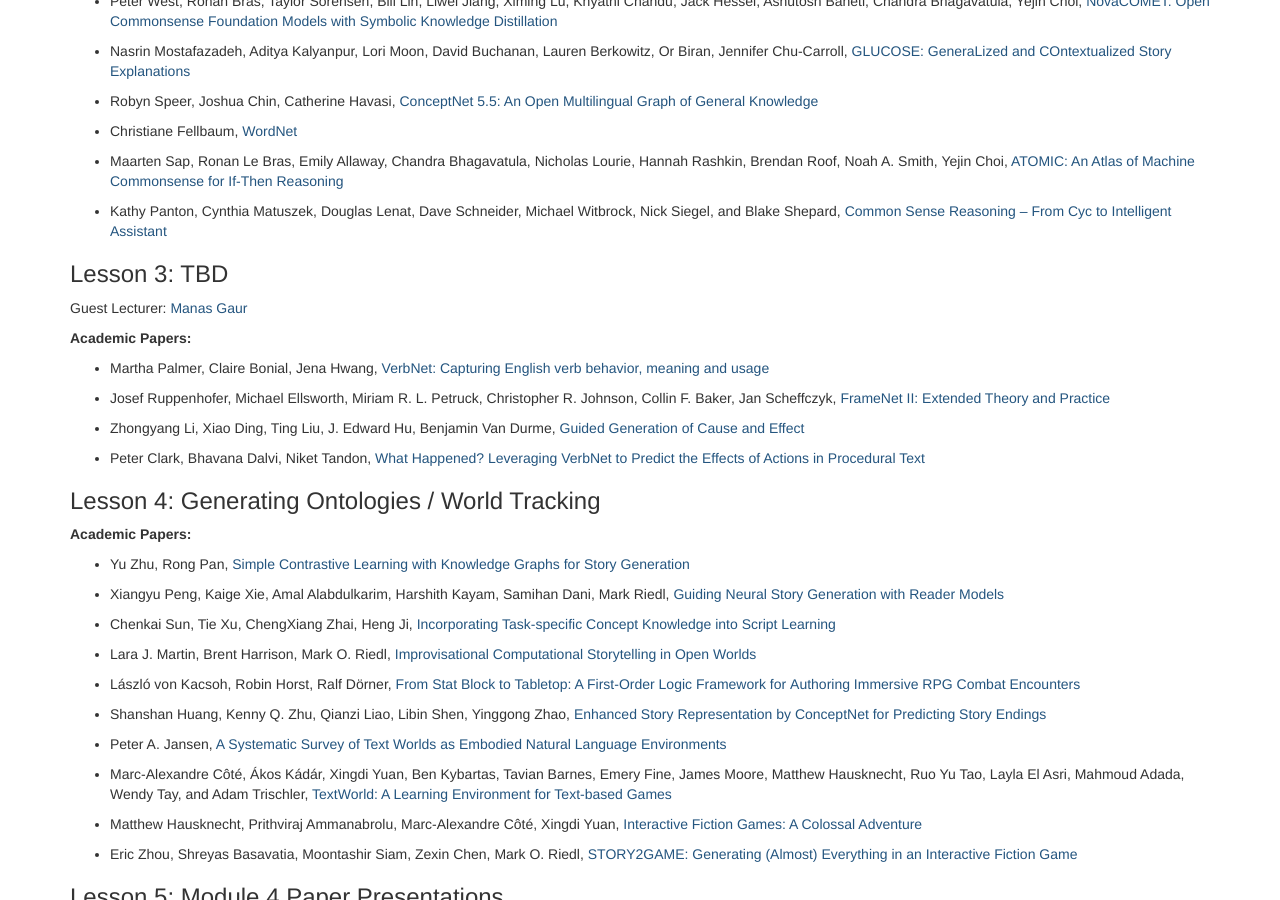
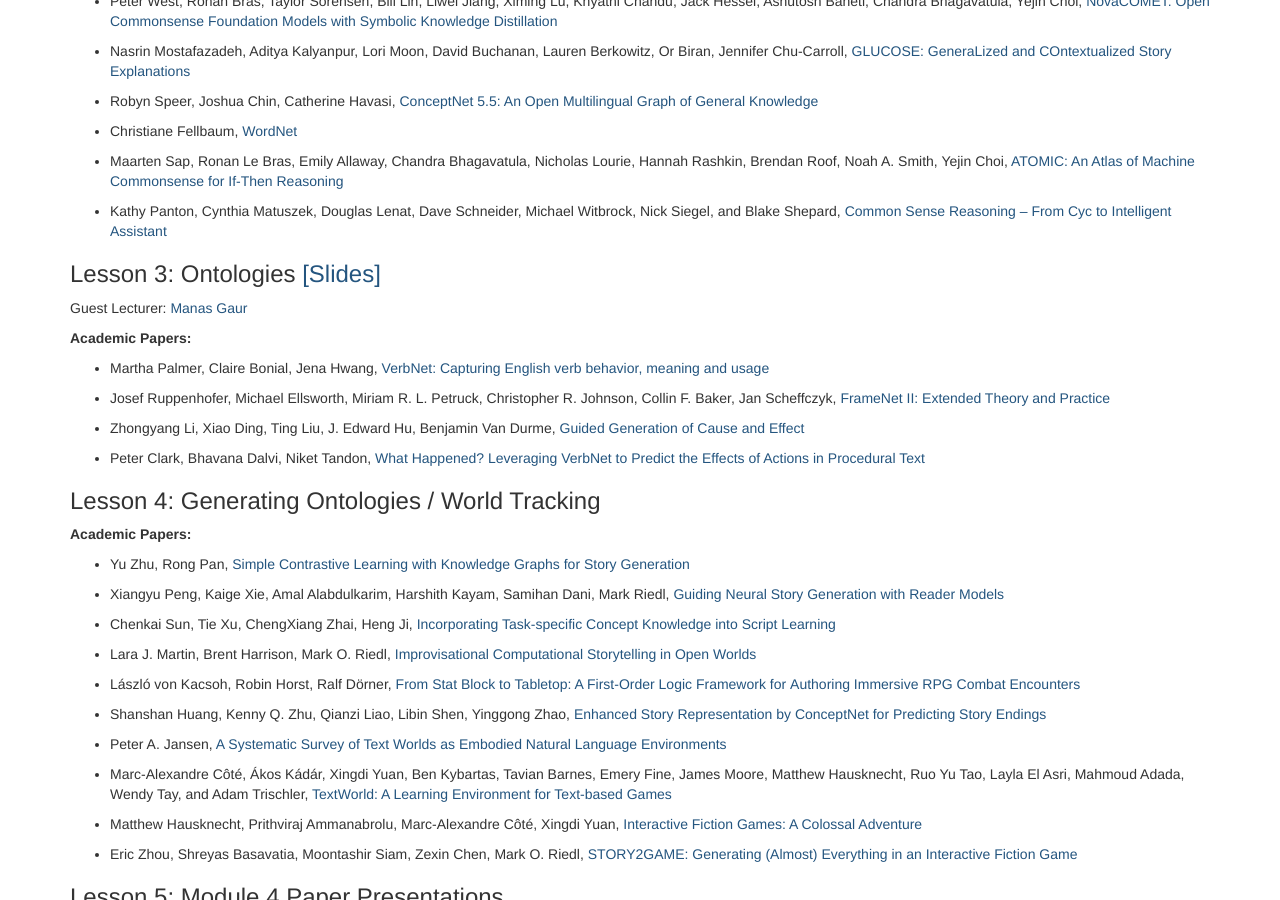
Before and after one commit to lara-martin/neurosymbolic-text-gen, a Jekyll site: the page built from modules.md, in a window 1280 px wide and 900 px high, scrolled down 6349 px. Built offline with Jekyll 4.4.1, drawn with Linux system fonts in a browser that asks for light colours; nearby versions of some CDN libraries; a script that is not in the unit is left out.

Commit message:
10/29 slides

```diff
--- a/_data/lectures.yaml
+++ b/_data/lectures.yaml
@@ -192,7 +192,7 @@
       url: planning/sabre.html
 -
   date: 2026-10-29
-  title: TBD
+  title: Ontologies
 -
   date: 2026-11-02
   title: Last day to withdraw from a course
--- a/_data/modules.yaml
+++ b/_data/modules.yaml
@@ -652,8 +652,8 @@
       optional:
 
     -
-      title: TBD #Generating with Ontologies
-      slides: #slides/25-11-04_neurosymbolic-kg.pdf
+      title: Ontologies
+      slides: slides/26-10-29_ontologies.pdf
       guest_speaker: Manas Gaur
       guest_url: https://manasgaur.github.io/
       video:
```
Also changed, not shown: 1 other file.
